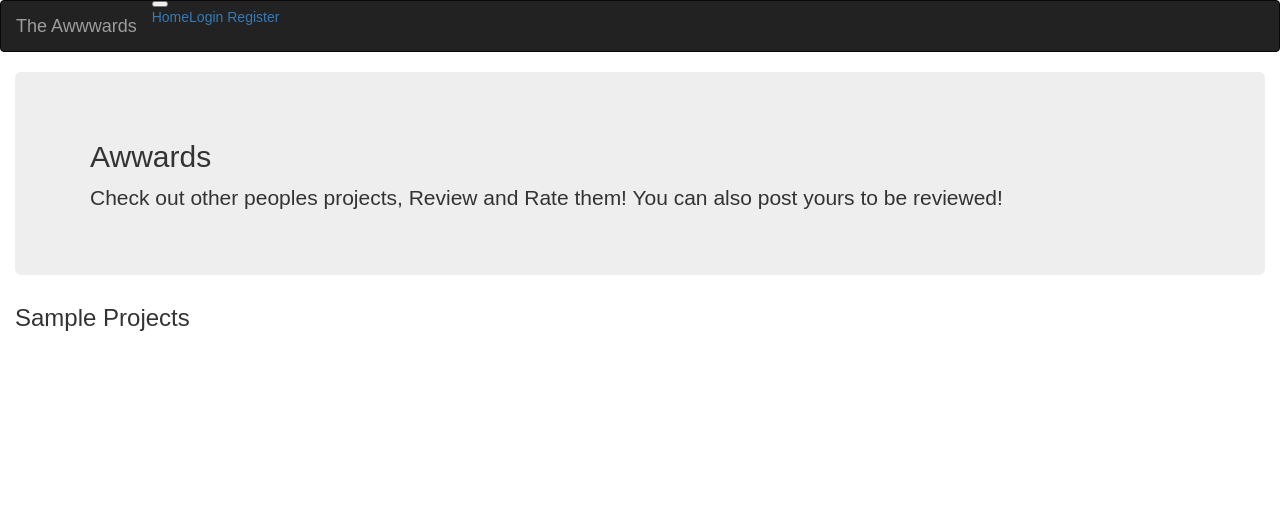
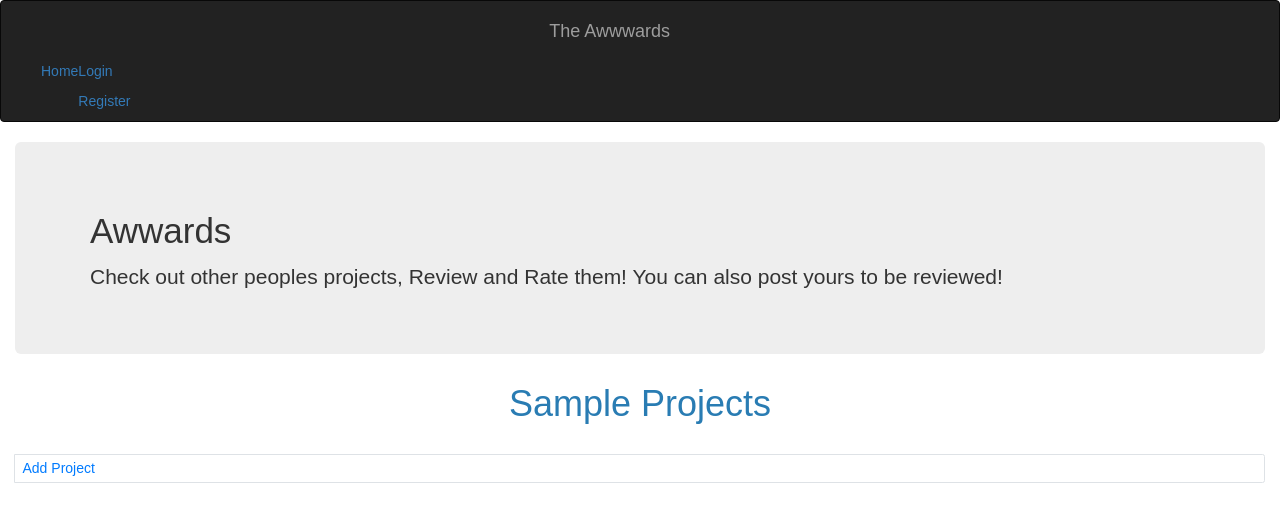
Before and after one commit to Carolwanzuu/neighbourhood, a Django app: page / in a window 1280 px wide. Shown: the top 522 px of the page. Run offline with Django 3.2, Linux system fonts and the light colour scheme; data that the repository does not hold is empty; some libraries are stand-ins or nearby versions.

Commit message:
displaying projects and details

```diff
--- a/Django/awwward/projects/templates/base.html
+++ b/Django/awwward/projects/templates/base.html
@@ -11,6 +11,7 @@
 
   {% block styles %}
   <link rel="stylesheet" href="https://use.fontawesome.com/releases/v5.8.2/css/all.css">
+  <link rel="stylesheet" href="https://maxcdn.bootstrapcdn.com/bootstrap/4.0.0/css/bootstrap.min.css" integrity="sha384-Gn5384xqQ1aoWXA+058RXPxPg6fy4IWvTNh0E263XmFcJlSAwiGgFAW/dAiS6JXm" crossorigin="anonymous">
   {% bootstrap_css %}
   <link rel="stylesheet" href="{% static 'css/style.css' %}">
 {% endblock %}
--- a/Django/awwward/projects/templates/index.html
+++ b/Django/awwward/projects/templates/index.html
@@ -6,28 +6,35 @@
         <div class="jumbotron jumbotron-fluid">
             <div class="container">
                 <h2 class="display-4">Awwards</h2>
-                <p class="lead">Check out other peoples projects, Review and Rate them! You can also post yours to be reviewed!
+                <p class="lead">Check out other peoples projects, Review and Rate them! You can also post yours to be
+                    reviewed!
                 </p>
             </div>
         </div>
-        <h3>Sample Projects</h3>
+        <h1 class="text-center mb-5">Sample Projects</h1>
         <div class="row">
-            {%for project in project_item %}
+            {% for project in project_item %}
             <div class="col-md-3">
                 <div class="card">
-                    <div class="view view-cascade overlay">
-                        <img src="{{project.photo}}" class="card-img-top" alt="">
-                        <a href="{{project.title}}">
-                            <div class="mask rgba-white-slight"></div>
-                        </a>
-                    </div>
+                    <img class="img-fluid" src="{{project.photo.url}}" class="card-img-top" alt="">
                     <div class="card-body">
-                        <h5 class="card-title">{{project.title}}</h5>
-                        <a href="#">Readmore</a>
+                        <div class="card-title">
+                            <h2>
+                                {{project.title}}</h2>
+                        </div>
+                        <div class="card-text">
+                            {{project.description}}
+                        </div>
+
                     </div>
                 </div>
             </div>
             {%endfor%}
+
+        </div>
+        <!-- <a type="button" class="btn btn-primary">Add Project</a> -->
+        <div class="page-item">
+            <a class="page-link" href="{% url 'registration' %}">Add Project</a>
         </div>
     </div>
 
```
Also changed, not shown: Django/awwward/media/images/Screenshot_from_2021-07-20_05-56-45.png (added).
